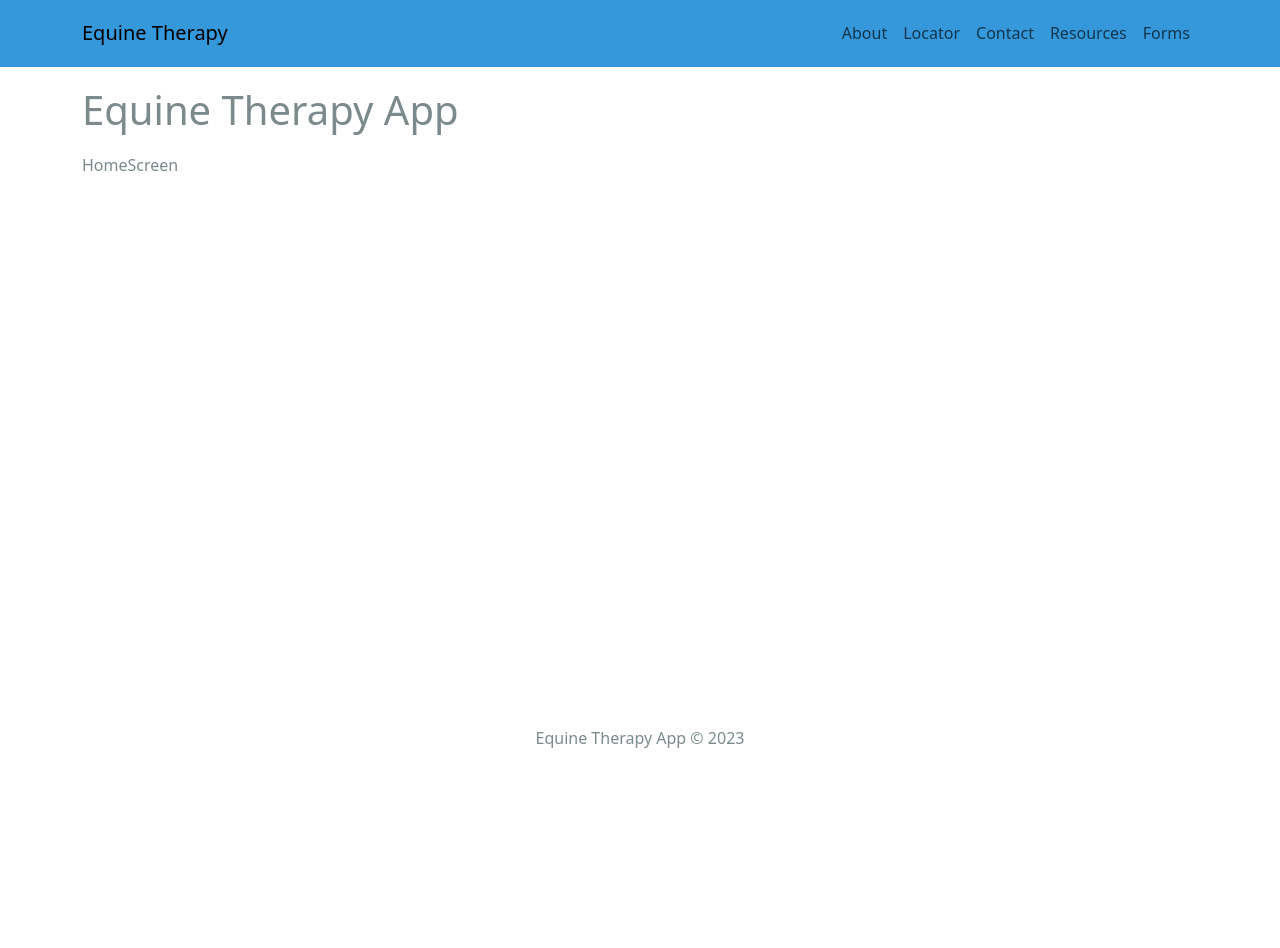
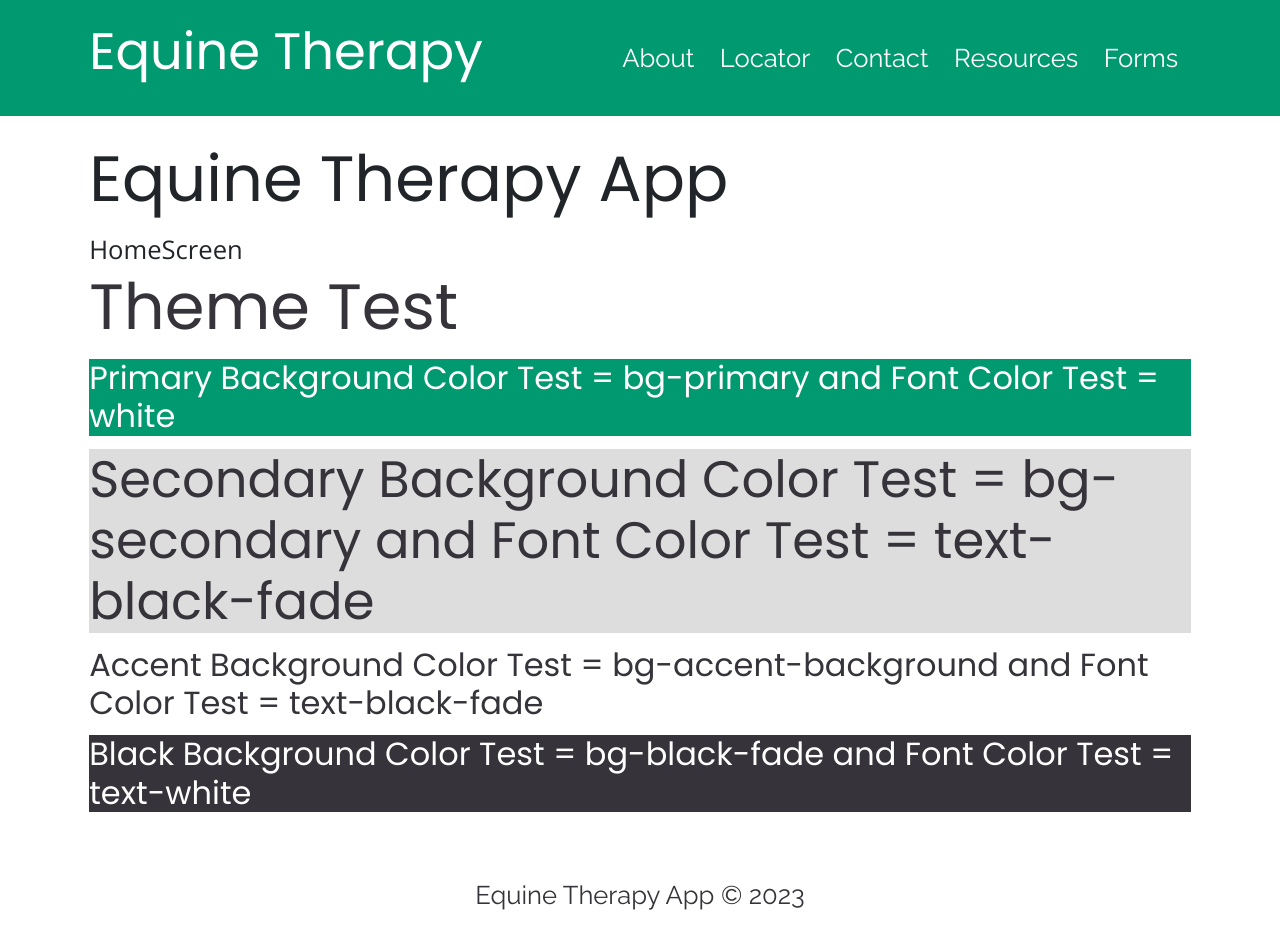
Before and after one commit to nekablair/Team-Alpha-Vets-Hackathon, a React (Create React App) app in the folder frontend/: page / in a window 1280 px wide. Shown: the top 948 px of the page. Before the commit the page ends 800 px from the top, so only its background shows below. Built offline with nearby package versions, Linux system fonts and the light colour scheme.

Commit message:
Bootstrap styles were missing from previous merge not set to develop branch. I added the custom bootstrap styles back

```diff
--- a/frontend/package.json
+++ b/frontend/package.json
@@ -13,6 +13,7 @@
     "react-icons": "^4.9.0",
     "react-router-dom": "^6.12.1",
     "react-scripts": "5.0.1",
+    "sass": "^1.63.6",
     "web-vitals": "^2.1.4"
   },
   "scripts": {
@@ -42,8 +43,8 @@
     ]
   },
   "devDependencies": {
-    "prettier": "2.8.8",
     "cypress": "^12.14.0",
-    "eslint-plugin-cypress": "^2.13.3"
+    "eslint-plugin-cypress": "^2.13.3",
+    "prettier": "2.8.8"
   }
 }
--- a/frontend/src/components/Footer/Footer.jsx
+++ b/frontend/src/components/Footer/Footer.jsx
@@ -8,7 +8,7 @@ const Footer = () => {
       <Container>
         <Row>
           <Col className='text-center py-3'>
-            <p>Equine Therapy App &copy; {currentYear}</p>
+            <p className='text-black-fade'>Equine Therapy App &copy; {currentYear}</p>
           </Col>
         </Row>
       </Container>
--- a/frontend/src/components/Header/Header.jsx
+++ b/frontend/src/components/Header/Header.jsx
@@ -6,20 +6,31 @@ import { Navbar, Nav, Container } from 'react-bootstrap';
 const Header = () => {
   return (
     <header>
-      <Navbar bg='info' expand='md' collapseOnSelect className='navbar-nav'>
+      <Navbar bg='primary' expand='md' collapseOnSelect className='navbar-nav'>
         <Container>
-          <Navbar.Brand href='/'>
+          <Navbar.Brand href='/' className='text-white'>
             {/* <img src={''} alt={''}/> */}
-            Equine Therapy
+            <h2>Equine Therapy</h2>
           </Navbar.Brand>
           <Navbar.Toggle aria-controls='basic-navbar-nav' />
           <Navbar.Collapse id='basic-navbar-nav'>
             <Nav className='ms-auto'>
-              <Nav.Link href='/about'>About</Nav.Link>
-              <Nav.Link href='/locator'> Locator</Nav.Link>
-              <Nav.Link href='/contact'>Contact</Nav.Link>
-              <Nav.Link href='/resources'>Resources</Nav.Link>
-              <Nav.Link href='/forms'>Forms</Nav.Link>
+              <Nav.Link href='/about' className='text-white'>
+                About
+              </Nav.Link>
+              <Nav.Link href='/locator' className='text-white'>
+                {' '}
+                Locator
+              </Nav.Link>
+              <Nav.Link href='/contact' className='text-white'>
+                Contact
+              </Nav.Link>
+              <Nav.Link href='/resources' className='text-white'>
+                Resources
+              </Nav.Link>
+              <Nav.Link href='/forms' className='text-white'>
+                Forms
+              </Nav.Link>
             </Nav>
           </Navbar.Collapse>
         </Container>
--- a/frontend/src/screens/HomeScreen.jsx
+++ b/frontend/src/screens/HomeScreen.jsx
@@ -1,7 +1,24 @@
 import React from 'react';
-
+import { Row } from 'react-bootstrap';
 const HomeScreen = () => {
-  return <div>HomeScreen</div>;
+  return (
+    <div>
+      HomeScreen
+      <h1 className='text-black-fade'>Theme Test</h1>
+      <h5 className='bg-primary text-white'>
+        Primary Background Color Test = bg-primary and Font Color Test = white
+      </h5>
+      <h2 className='bg-secondary text-black-fade'>
+        Secondary Background Color Test = bg-secondary and Font Color Test = text-black-fade{' '}
+      </h2>
+      <h5 className='bg-accent-background text-black-fade'>
+        Accent Background Color Test = bg-accent-background and Font Color Test = text-black-fade{' '}
+      </h5>
+      <h5 className='bg-black-fade text-white'>
+        Black Background Color Test = bg-black-fade and Font Color Test = text-white{' '}
+      </h5>
+    </div>
+  );
 };
 
 export default HomeScreen;
--- /dev/null
+++ b/frontend/src/scss/custom.scss
@@ -0,0 +1,54 @@
+$theme-colors: (
+  'primary': #009970,
+  'secondary': #ddddde,
+  'accent-background': #ffffff,
+  'black-fade': #36343a,
+  //SECONDARY-FONT-COLOR
+  'white': whitesmoke//PRIMARY-FONT-COLOR,
+);
+@import '~bootstrap/scss/bootstrap.scss';
+@import url('https://fonts.googleapis.com/css?family=Open+Sans');
+@import url('https://fonts.googleapis.com/css2?family=Poppins&display=swap');
+@import url('https://fonts.googleapis.com/css2?family=Raleway&display=swap');
+
+body {
+  font-family: 'Open Sans', sans-serif;
+}
+h1,
+h2,
+h3,
+h4,
+h5,
+h6 {
+  font-family: 'Poppins', sans-serif;
+}
+h6 {
+  text-transform: uppercase;
+}
+
+p,
+span,
+a {
+  font-family: 'Raleway', sans-serif;
+}
+html {
+  font-size: 1rem;
+}
+
+@include media-breakpoint-up(sm) {
+  html {
+    font-size: 1.2rem;
+  }
+}
+
+@include media-breakpoint-up(md) {
+  html {
+    font-size: 1.4rem;
+  }
+}
+
+@include media-breakpoint-up(lg) {
+  html {
+    font-size: 1.6rem;
+  }
+}
```
Also changed, not shown: frontend/src/index.js (+22 -3 lines), 1 other file (tests, documents, lock files or other folders).
